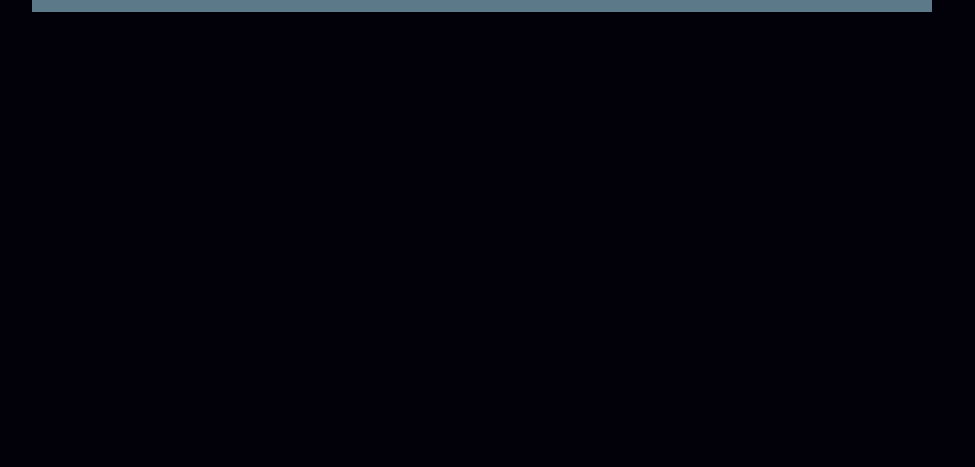
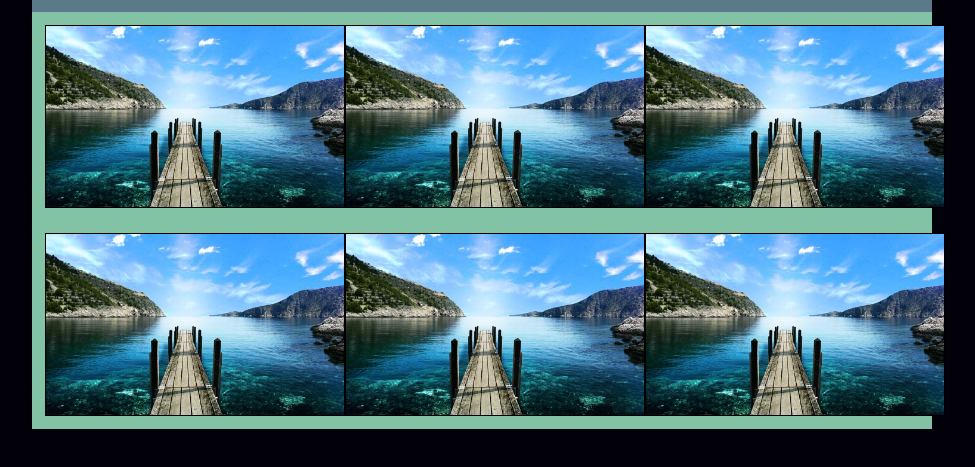
Before and after one commit to kebsp/CSS3-y-Dise-o-Web-Responsive, a plain HTML site: page paisajes.html in a window 1280 px wide. Shown: the part 57-524 px from the top of the page, without its empty margins (158-1133 px from the left). Drawn offline with Linux system fonts and the light colour scheme.

Commit message:
Creando la galeria

```diff
--- a/css/estilos2.css
+++ b/css/estilos2.css
@@ -50,6 +50,33 @@ nav ul li a:active {
   text-decoration: none;
 }
 
+/* Galeria*/
+* {
+  box-sizing: border-box;
+}
+
+#galeria {
+  display: block;
+  background-color: #82c3a6;
+  width: 100%;
+}
+.rows {
+  float: left;
+  margin: auto;
+}
+.imagenes {
+  display: flex;
+  flex-flow: row wrap;
+  float: left;
+  width: 33.33%;
+}
+.rows img {
+  margin: 0.8em;
+  width: 100%;
+  border: solid 1px black;
+}
+
+
 /* Responsive */
 .container {
 	display: -webkit-flex;
@@ -59,7 +86,7 @@ nav ul li a:active {
 }
 
 @media (max-width: 600px) {
-    nav, header {
+    header, nav, .imagenes {
         width: 100%;
         height: auto;
     }
--- a/paisajes.html
+++ b/paisajes.html
@@ -20,11 +20,31 @@
           </ul>
         </nav>
       </header>
-    <div class="contenido">
+      <div id="galeria">
+        <div class="rows">
+          <div class="imagenes">
+            <img src="img/imagen4.jpg" alt="" class="img1">
+          </div>
+          <div class="imagenes">
+            <img src="img/imagen4.jpg" alt=""class="img2">
+          </div>
+          <div class="imagenes">
+            <img src="img/imagen4.jpg" alt=""class="img3">
+          </div>
+          <div class="imagenes">
+            <img src="img/imagen4.jpg" alt=""class="img4">
+          </div>
+          <div class="imagenes">
+            <img src="img/imagen4.jpg" alt=""class="img5">
+          </div>
+          <div class="imagenes">
+            <img src="img/imagen4.jpg" alt=""class="img6">
+          </div>
+        </div>
+      </div>
+      <footer>
 
+      </footer>
     </div>
-    <footer>
-
-    </footer>
   </body>
 </html>
```
Also changed, not shown: img/imagen4.jpg (added).
